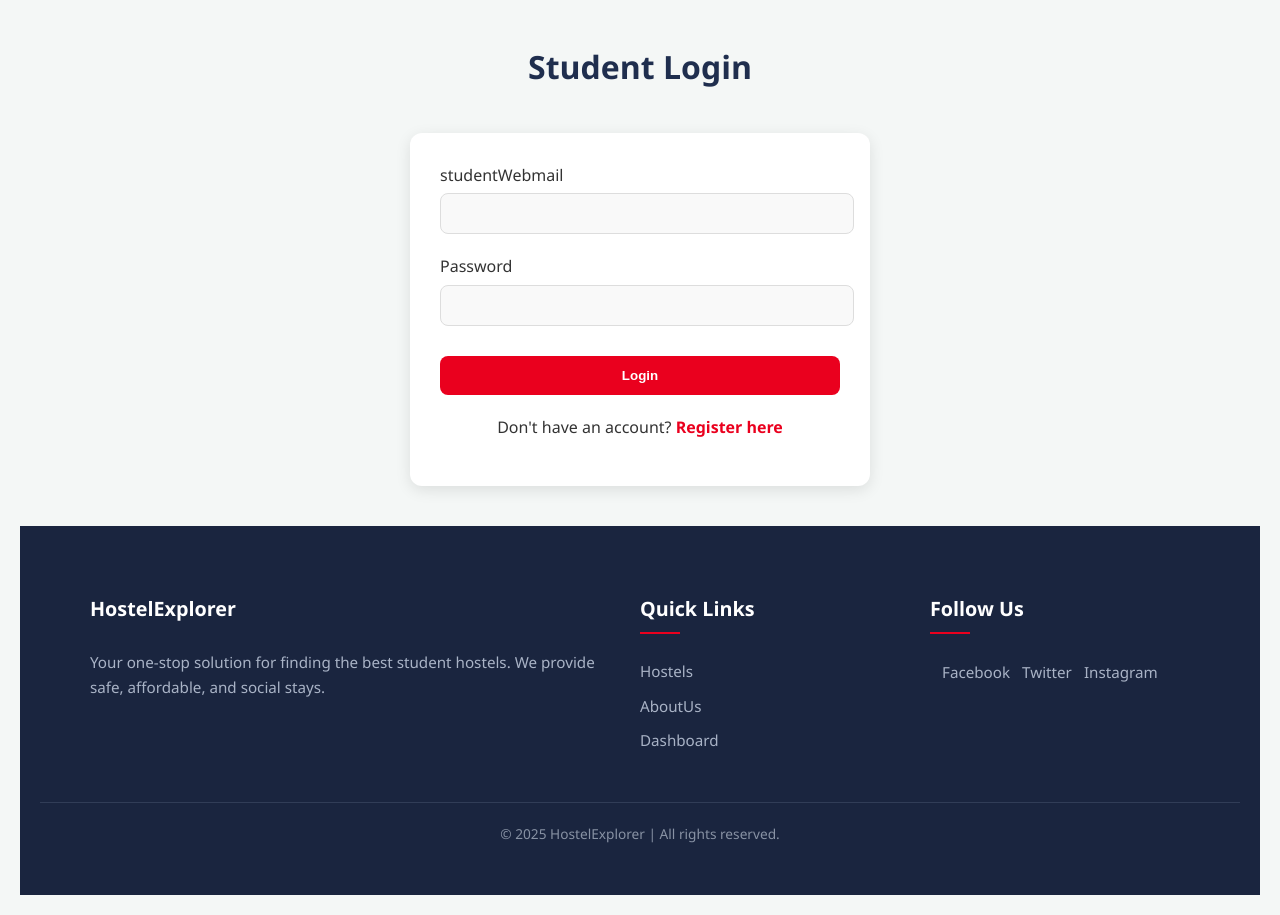
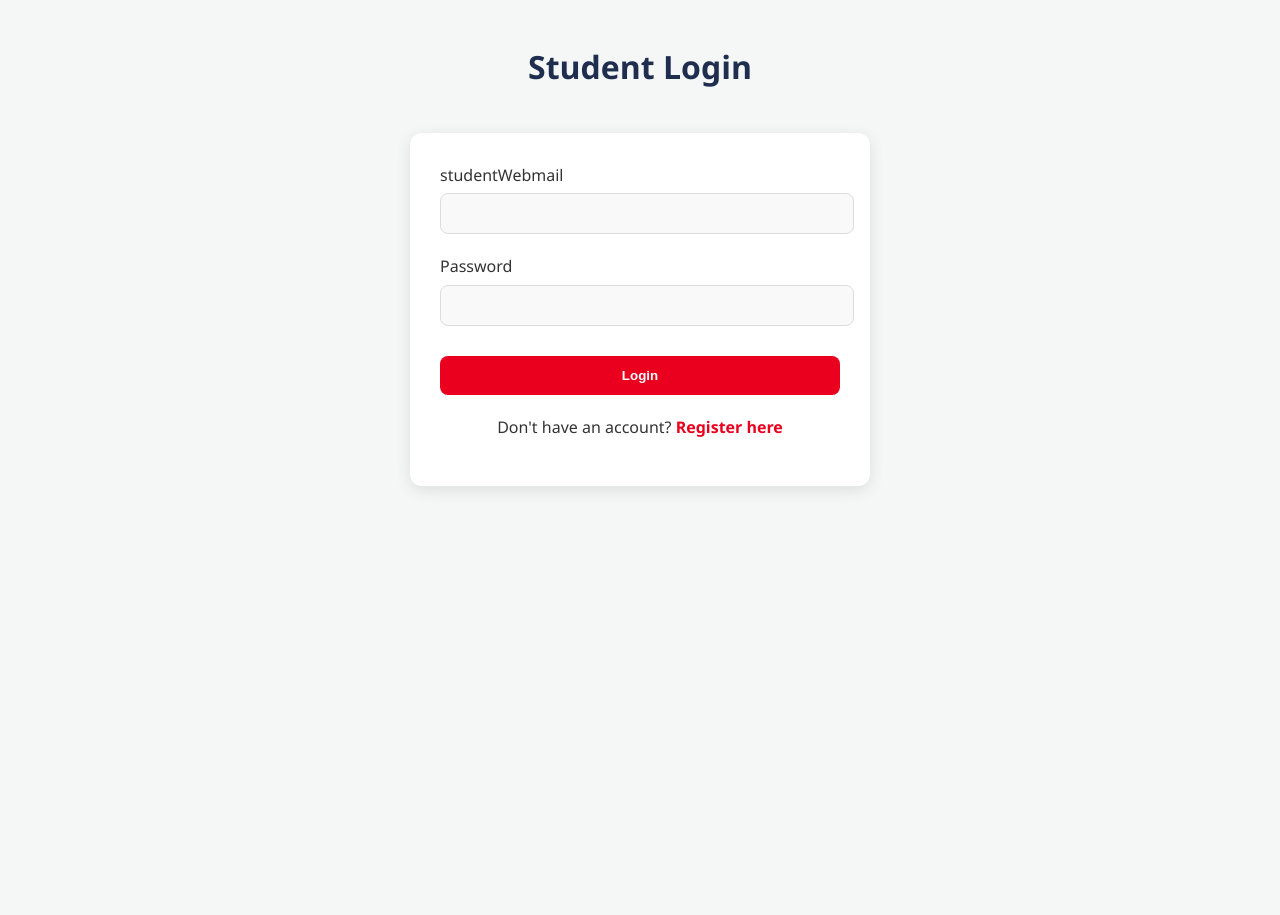
Before and after one commit to Nate-steven-dev/Front-End-repository, a React (Create React App) app in the folder hostel-booking/: page /login in a window 1280 px wide. After the commit the page ends 800 px from the top, so only its background shows below. Built offline with nearby package versions, Linux system fonts and the light colour scheme.

Commit message:
removed footer from register, login and admins dashboard

```diff
--- a/hostel-booking/src/components/AdminLogin.js
+++ b/hostel-booking/src/components/AdminLogin.js
@@ -1,7 +1,6 @@
 import React, { useState }from 'react';
 import { useNavigate } from 'react-router-dom';
 import '../App.css';
-import Footer from './footer';
 
 function AdminLogin() {
     const [username, setUsername] = useState('');
@@ -46,8 +45,7 @@ function AdminLogin() {
                     <button type="submit">Login</button>
                 </form>
             </div>
-            <Footer />
-        </div>
+                </div>
     );
 }
 
--- a/hostel-booking/src/components/hostelList.js
+++ b/hostel-booking/src/components/hostelList.js
@@ -9,7 +9,7 @@ import hellicanImage from '../Assets/hellican.jpeg';
 import mwesigwaImage from '../Assets/mwesigwa.jpg';
 import newnanaImage from '../Assets/newnana.jpg';
 import '../App.css';
-import Footer from './footer';
+import Footer from "./footer";
 
 
 const hostelsData = [
@@ -82,8 +82,10 @@ function HostelList() {
             <div className="About-us">
                 <h4>About Us</h4>
                 <p>Your global community for adventure and connection. We provide safe, affordable, and social stays for students</p>
+
+
             </div>
-            <Footer />
+            <Footer/>
         </div>
     );
 }
--- a/hostel-booking/src/components/login.js
+++ b/hostel-booking/src/components/login.js
@@ -2,7 +2,6 @@ import React, { useState } from 'react';
 import { Link, useNavigate } from 'react-router-dom';
 import axios from 'axios';
 import '../App.css';
-import Footer from './footer';
 
 function Login() {
   const [studentWebmail, setStudentWebmail] = useState('');
@@ -51,7 +50,6 @@ function Login() {
         </form>
         <p>Don't have an account? <Link to="/register">Register here</Link></p>
       </div>
-      <Footer />
     </div>
   );
 }
--- a/hostel-booking/src/components/register.js
+++ b/hostel-booking/src/components/register.js
@@ -2,7 +2,6 @@ import React, { useState } from 'react';
 import { Link, useNavigate } from 'react-router-dom';
 import axios from 'axios';
 import '../App.css';
-import Footer from './footer';
 
 function Register() {
     const [name, setName] = useState('');
@@ -100,8 +99,7 @@ function Register() {
                 </form>
                 <p>Already have an account? <Link to="/login">Login here</Link></p>
             </div>
-            <Footer />
-        </div>
+                   </div>
     );
 }
 
```
